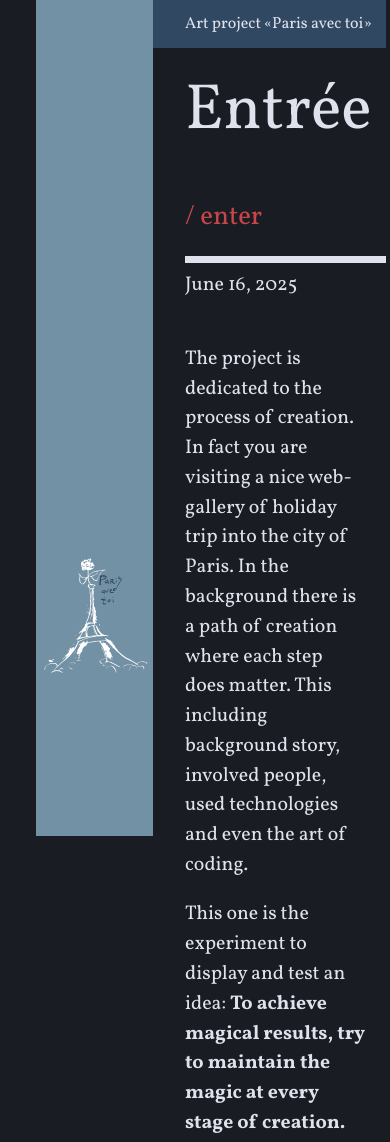
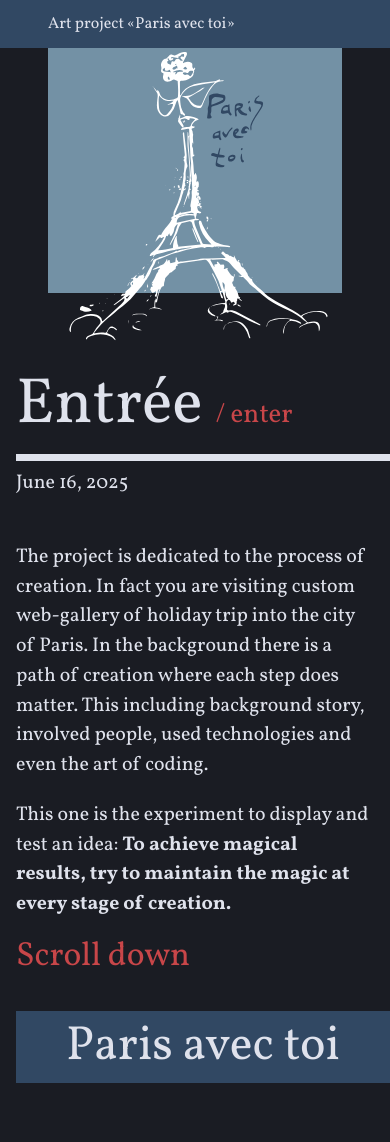
Before and after one commit to zlsheepcity/parisavectoi, a plain HTML site: page index.html in a window 390 px wide. Shown: the top 1142 px of the page. Drawn offline with Linux system fonts and the light colour scheme.

Commit message:
enree mobile layout

```diff
--- a/index.html
+++ b/index.html
@@ -28,7 +28,7 @@
 
     <!-- ~ ~ ~ ~ ~ ~ ~ ~ ~ ~ ~ ~ ~ ~ ~ ~ ~ ~ ༼°▽°༽ ~ BOOT SERVICE -->
     <style>
-        html    { margin:0; padding:0  0.25rem; }
+        html    { margin:0; padding:0; }
         body    { margin:0; padding:0; height:auto; width:100%; }
         img,svg { margin:0; border: 0; max-width:100%; display:block; }
         body    { overflow-y:scroll; }
@@ -124,39 +124,42 @@
                 '. c . i'
                 '. c . i'
                 ;
+          --grid-area-decoration-title: 1 / 3 / 2 / 5 ;
+          --grid-area-decoration-cover: 1 / 2 / 3 / 3 ;
         }
 
-/*      @media (max-width:40em) {
+        @media (max-width:40em) {
         [entree-grid] {
           --grid-template-columns:
-                2rem
+                1rem
                 2rem
                 1fr
                 2rem
+                1rem
                 ;
           --grid-template-rows:
                 3rem
-                4fr
+                5fr
                 1fr
                 auto
                 ;
           --grid-template-areas:
-                'o o o o'
-                '. c c .'
-                '. . . .'
-                '. . i i'
+                '. . o . .'
+                '. . c . .'
+                '. . c . .'
+                '. i i i i'
                 ;
+          --grid-area-decoration-title: 1 / 1 / 2 / 6 ;
+          --grid-area-decoration-cover: 2 / 3 / 3 / 4 ;
         }
-        }*/
+        }
 
         [entree-grid] >[decoration-title] {
-            grid-column: 3/5;
-            grid-row:    1/2;
+            grid-area: var(--grid-area-decoration-title);
             background-color: var(--colorNobleSea);
         }
         [entree-grid] >[decoration-cover] {
-            grid-column: 2/3;
-            grid-row:    1/3;
+            grid-area: var(--grid-area-decoration-cover);
             background-color: var(--colorNobleSky);
         }
         [entree-grid] >[section-cover] {
@@ -229,7 +232,7 @@
             </header>
 
                 <p>
-                    The project is dedicated to the process of creation. In fact you are visiting a nice web-gallery of holiday trip into the city of Paris. In the background there is a path of creation where each step does matter. This including background story, involved people, used technologies and even the art of coding.
+                    The project is dedicated to the process of creation. In fact you are visiting custom web-gallery of holiday trip into the city of Paris. In the background there is a path of creation where each step does matter. This including background story, involved people, used technologies and even the art of coding.
                 </p>
                 <p>
                     This one is the experiment to display and test an idea:
```
